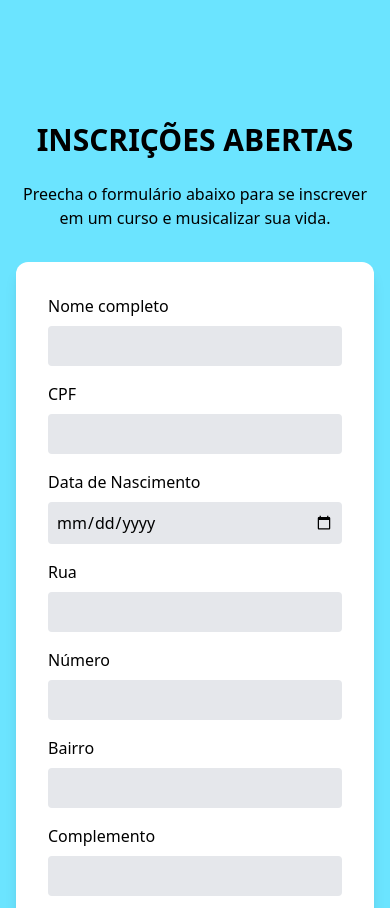
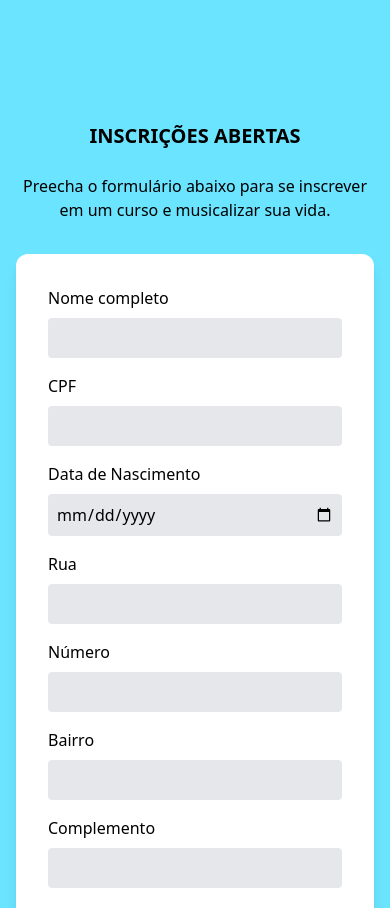
Before and after one commit to AnaLara714/musicalizar, a React (Vite) app in the folder frontend/: page / in a window 390 px wide. Shown: the part 3460-4368 px from the top of the page. Built offline with nearby package versions, Linux system fonts and the light colour scheme.

Commit message:
style: adjust title for mobile mode

```diff
--- a/frontend/src/components/RegistrationForm.jsx
+++ b/frontend/src/components/RegistrationForm.jsx
@@ -44,7 +44,7 @@ function RegistrationForm() {
   return (
     <div className="bg-[#6BE4FF] py-16 px-4">
       <div className="max-w-2xl mx-auto">
-        <h2 className="text-3xl font-bold uppercase text-center mb-6">Inscrições Abertas</h2>
+        <h2 className="text-xl font-bold uppercase text-center mb-6 md:text-3xl">Inscrições Abertas</h2>
 
         <p className="text-center mb-8">
           Preecha o formulário abaixo para se inscrever em um curso e musicalizar sua vida.
```
